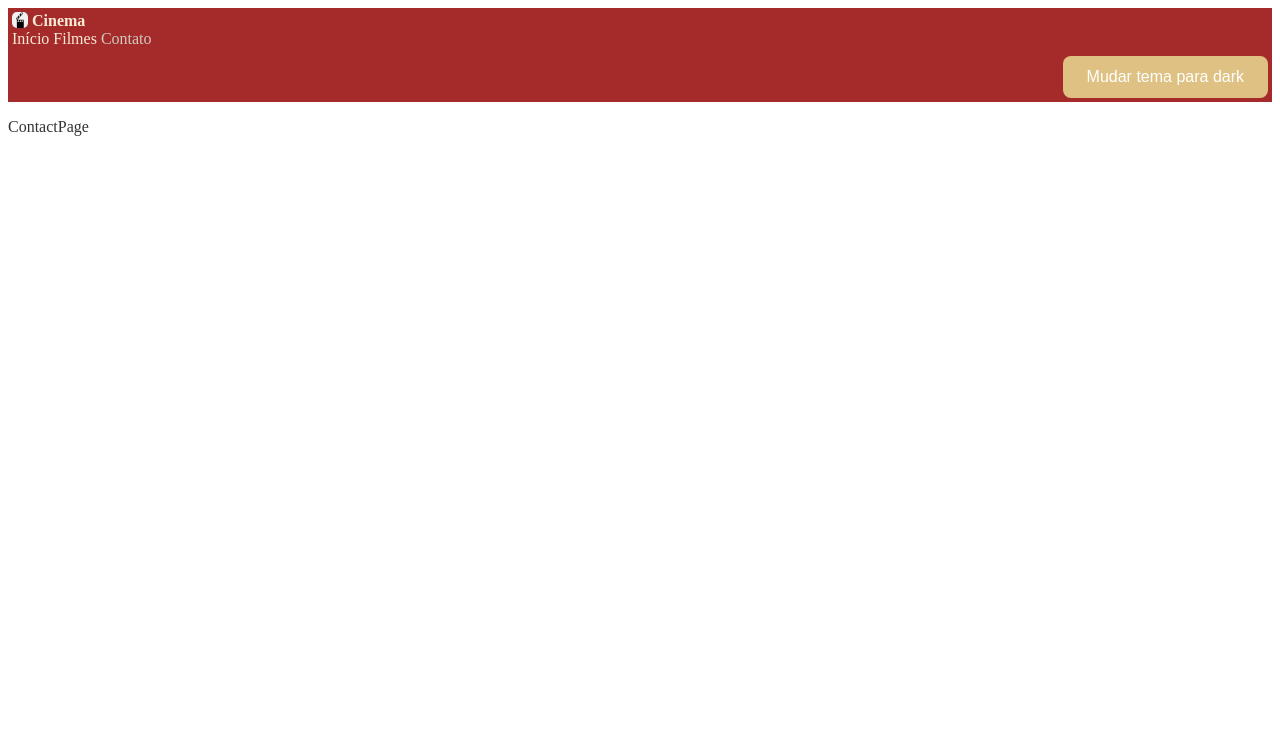
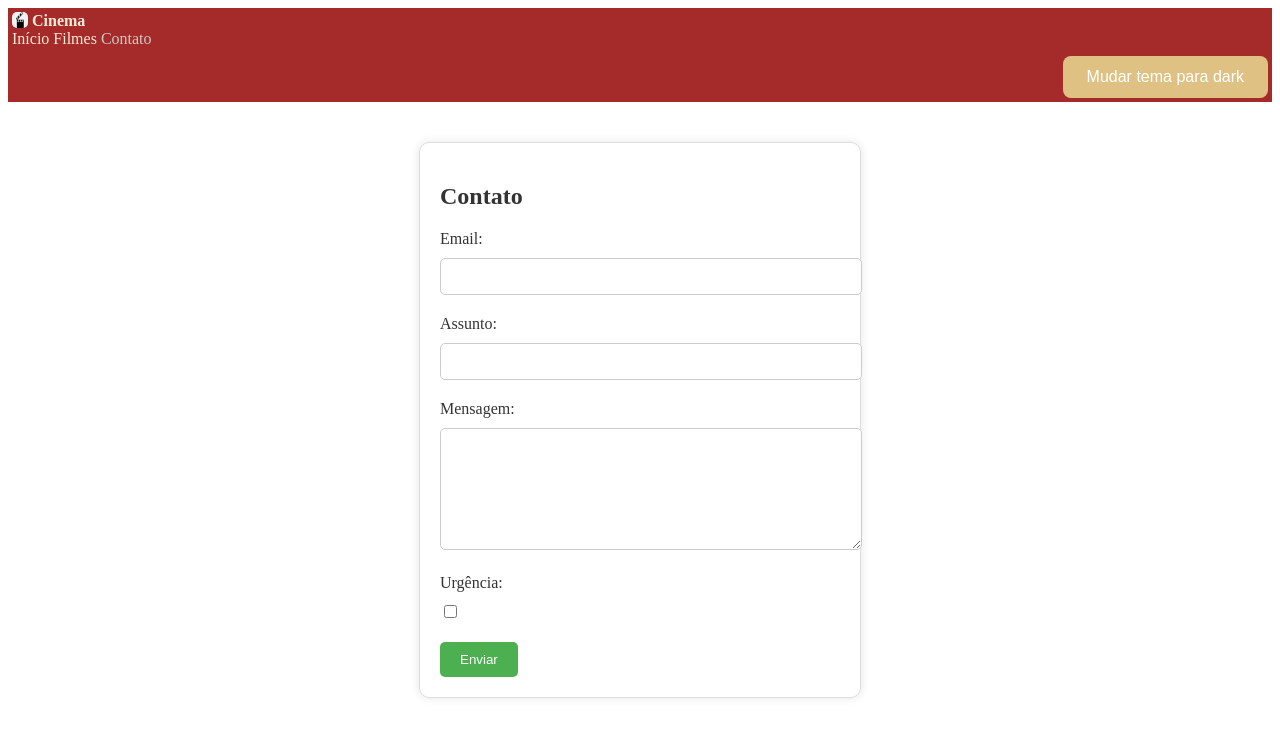
Before and after one commit to willians-peter/TicketOnline, a React (Vite) app: page /contact in a window 1280 px wide. Shown: the top 736 px of the page. Built offline with nearby package versions, Linux system fonts and the light colour scheme.

Commit message:
exercício 4
adiciona formulário

```diff
--- a/package.json
+++ b/package.json
@@ -16,6 +16,7 @@
     "@mui/material": "^7.3.1",
     "react": "^19.1.0",
     "react-dom": "^19.1.0",
+    "react-hook-form": "^7.62.0",
     "react-router-dom": "^7.8.1"
   },
   "devDependencies": {
--- /dev/null
+++ b/src/components/Contato.jsx
@@ -0,0 +1,45 @@
+import React from "react";
+import { useForm } from "react-hook-form";
+import styles from "./Contato.module.css";
+
+const Contato = () => {
+  const {
+    register,
+    handleSubmit,
+    formState: { errors },
+  } = useForm();
+  const onSubmit = (data) => {
+    console.log(data);
+    alert(JSON.stringify(data, null, 2));
+  };
+
+  return (
+    <div className={styles.container}>
+      <h2>Contato</h2>
+      <form onSubmit={handleSubmit(onSubmit)}>
+        <div className={styles.formGroup}>
+          <label>Email:</label>
+          <input type="email" {...register("email", { required: true })} />
+          {errors.email && <span>Email é obrigatório</span>}
+        </div>
+        <div className={styles.formGroup}>
+          <label>Assunto:</label>
+          <input type="text" {...register("assunto", { required: true })} />
+          {errors.assunto && <span>Assunto é obrigatório</span>}
+        </div>
+        <div className={styles.formGroup}>
+          <label>Mensagem:</label>
+          <textarea {...register("mensagem", { required: true })} />
+          {errors.mensagem && <span>Mensagem é obrigatória</span>}
+        </div>
+        <div className={styles.formGroup}>
+          <label>Urgência:</label>
+          <input type="checkbox" {...register("urgencia")} />
+        </div>
+        <button type="submit">Enviar</button>
+      </form>
+    </div>
+  );
+};
+
+export default Contato;
--- /dev/null
+++ b/src/components/Contato.module.css
@@ -0,0 +1,50 @@
+.container {
+  max-width: 400px;
+  margin: 40px auto;
+  padding: 20px;
+  border: 1px solid #ddd;
+  border-radius: 10px;
+  box-shadow: 0 0 10px rgba(0, 0, 0, 0.1);
+}
+
+.formGroup {
+  margin-bottom: 20px;
+}
+
+.formGroup label {
+  display: block;
+  margin-bottom: 10px;
+}
+
+.formGroup input[type="text"],
+.formGroup input[type="email"],
+.formGroup textarea {
+  width: 100%;
+  padding: 10px;
+  border: 1px solid #ccc;
+  border-radius: 5px;
+}
+
+.formGroup textarea {
+  height: 100px;
+}
+
+button[type="submit"] {
+  background-color: #4CAF50;
+  color: #fff;
+  padding: 10px 20px;
+  border: none;
+  border-radius: 5px;
+  cursor: pointer;
+}
+
+button[type="submit"]:hover {
+  background-color: #3e8e41;
+}
+
+span {
+  color: #f00;
+  font-size: 12px;
+  margin-top: 5px;
+  display: block;
+}
--- a/src/pages/ContactPage.jsx
+++ b/src/pages/ContactPage.jsx
@@ -1,9 +1,31 @@
-function ContactPage() {
-  return (
-    <div className="ContactPage">
-      <p>ContactPage</p>
-    </div>
-  );
+import React from 'react';
+import Contato from '../components/Contato';
+
+class ErrorBoundary extends React.Component {
+  constructor(props) {
+    super(props);
+    this.state = { hasError: false };
+  }
+
+  static getDerivedStateFromError(error) {
+    return { hasError: true };
+  }
+
+  render() {
+    if (this.state.hasError) {
+      return <h1>Algo deu errado.</h1>;
+    }
+
+    return this.props.children;
+  }
 }
 
+const ContactPage = () => {
+  return (
+    <ErrorBoundary>
+      <Contato />
+    </ErrorBoundary>
+  );
+};
+
 export default ContactPage;
```
Also changed, not shown: src/App.jsx (line endings or trailing spaces), 2 other files (tests, documents, lock files or other folders).
